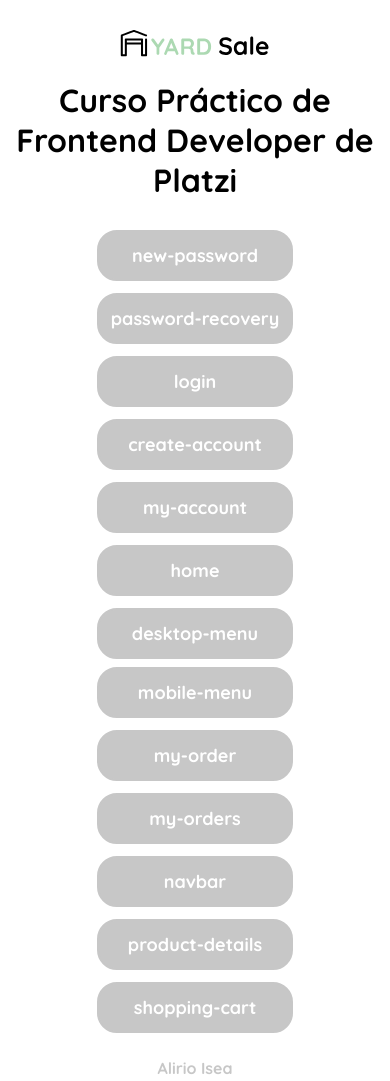
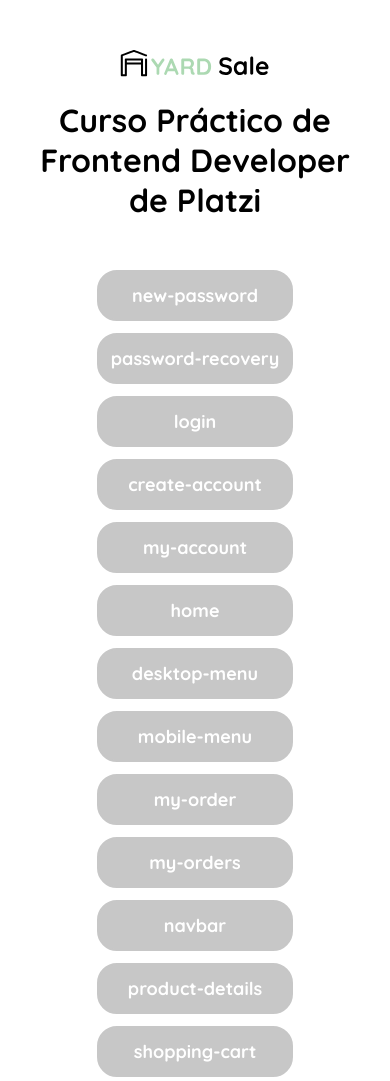
Before and after one commit to alirioi/curso-frontend-developer-practico, a plain HTML site: page index.html in a window 390 px wide. Shown: the top 1081 px of the page. Drawn offline with Linux system fonts and the light colour scheme.

Commit message:
corrigiendo margin y padding generales del index

```diff
--- a/index.html
+++ b/index.html
@@ -40,6 +40,7 @@
 
         .title {
             text-align: center;
+            padding: 30px;
         }
 
         .title img {
@@ -105,16 +106,16 @@
             }
 
             .title {
-                margin: 30px 0;
+                margin: 20px 0;
             }
 
             .title h1 {
-            margin-top: 15px;
+                margin-top: 15px;
             }
 
             .pantallas-container {
                 flex-direction: column;
-                gap: 8px;
+                gap: 12px;
             }
 
             .nombre{
```
